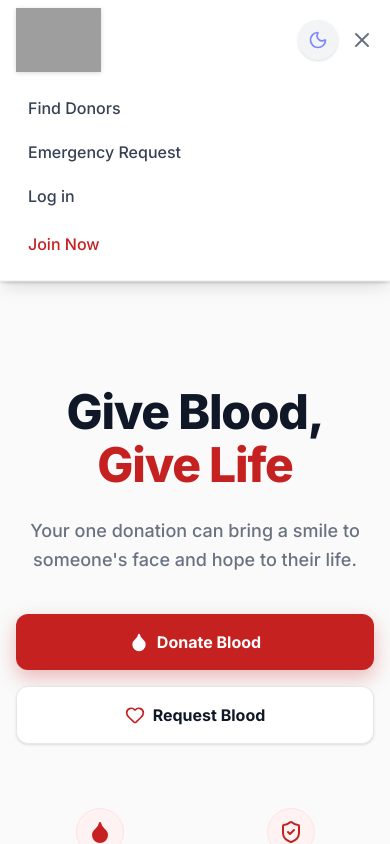
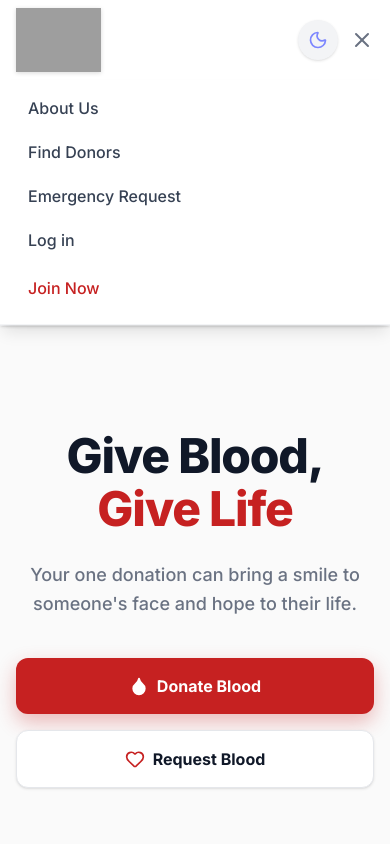
Before and after one commit to Pankaj-kumar-789/BloodDonationAp, a Next.js app: page / in a window 390 px wide. Both pictures are taken after a click on the button 362 px from the left and 40 px from the top of the page. Built offline with nearby package versions, Linux system fonts and the light colour scheme; no server answers; grey boxes are pictures that could not be loaded.

Commit message:
chanegs for abiout us age

```diff
--- a/src/components/Navbar.tsx
+++ b/src/components/Navbar.tsx
@@ -126,6 +126,9 @@ export default function Navbar({ session, unreadCount = 0 }: { session: any, unr
             className="md:hidden bg-white dark:bg-slate-900 border-b border-gray-100 dark:border-slate-800 shadow-lg overflow-hidden"
           >
             <div className="px-4 pt-2 pb-4 space-y-1">
+              <Link href="/about" onClick={() => setIsOpen(false)} className="block px-3 py-2 rounded-md text-base font-medium text-gray-700 dark:text-gray-300 hover:text-[#C62121] hover:bg-red-50 dark:hover:bg-red-950/30 transition-colors">
+                About Us
+              </Link>
               <Link href="/search" onClick={() => setIsOpen(false)} className="block px-3 py-2 rounded-md text-base font-medium text-gray-700 dark:text-gray-300 hover:text-[#C62121] hover:bg-red-50 dark:hover:bg-red-950/30 transition-colors">
                 Find Donors
               </Link>
```
